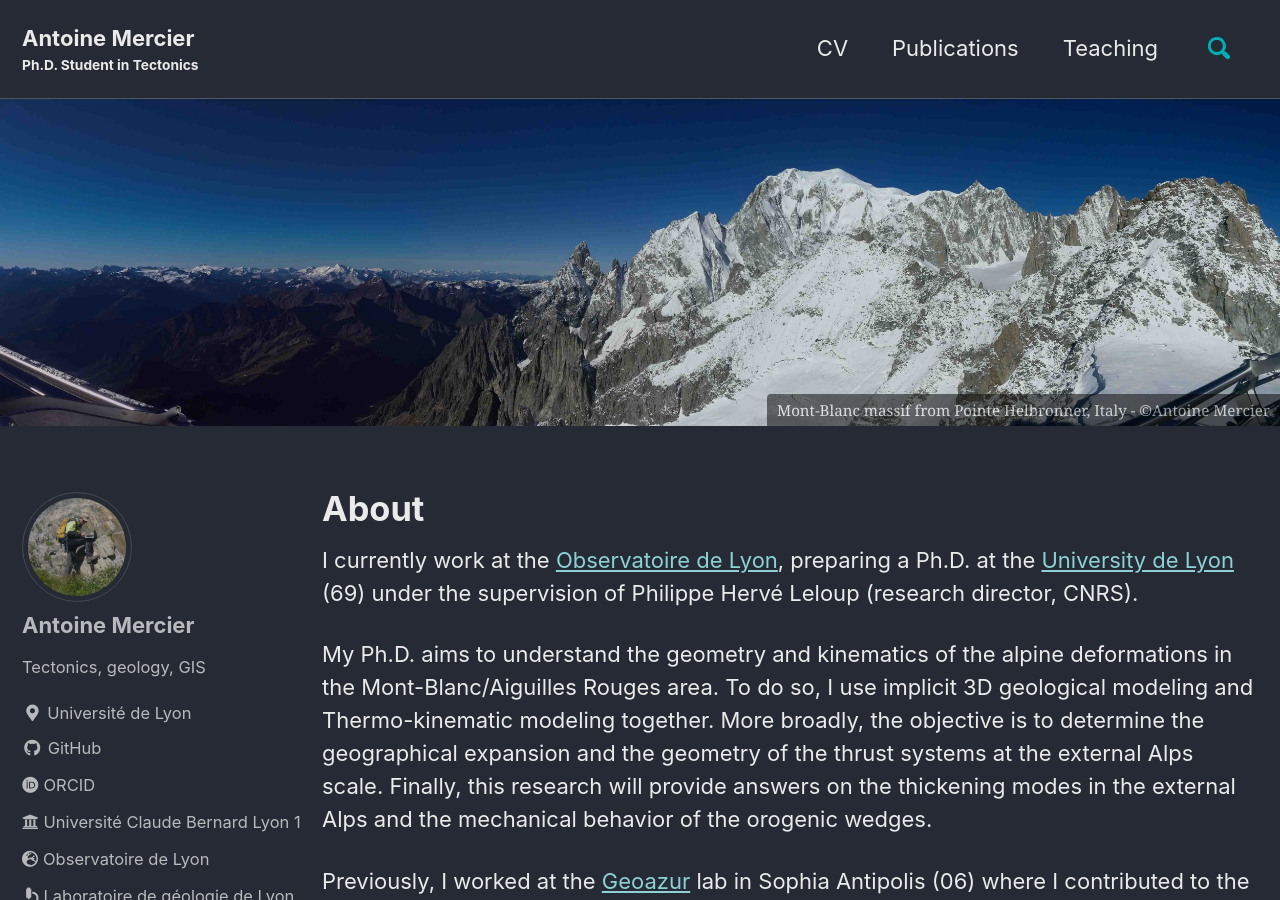
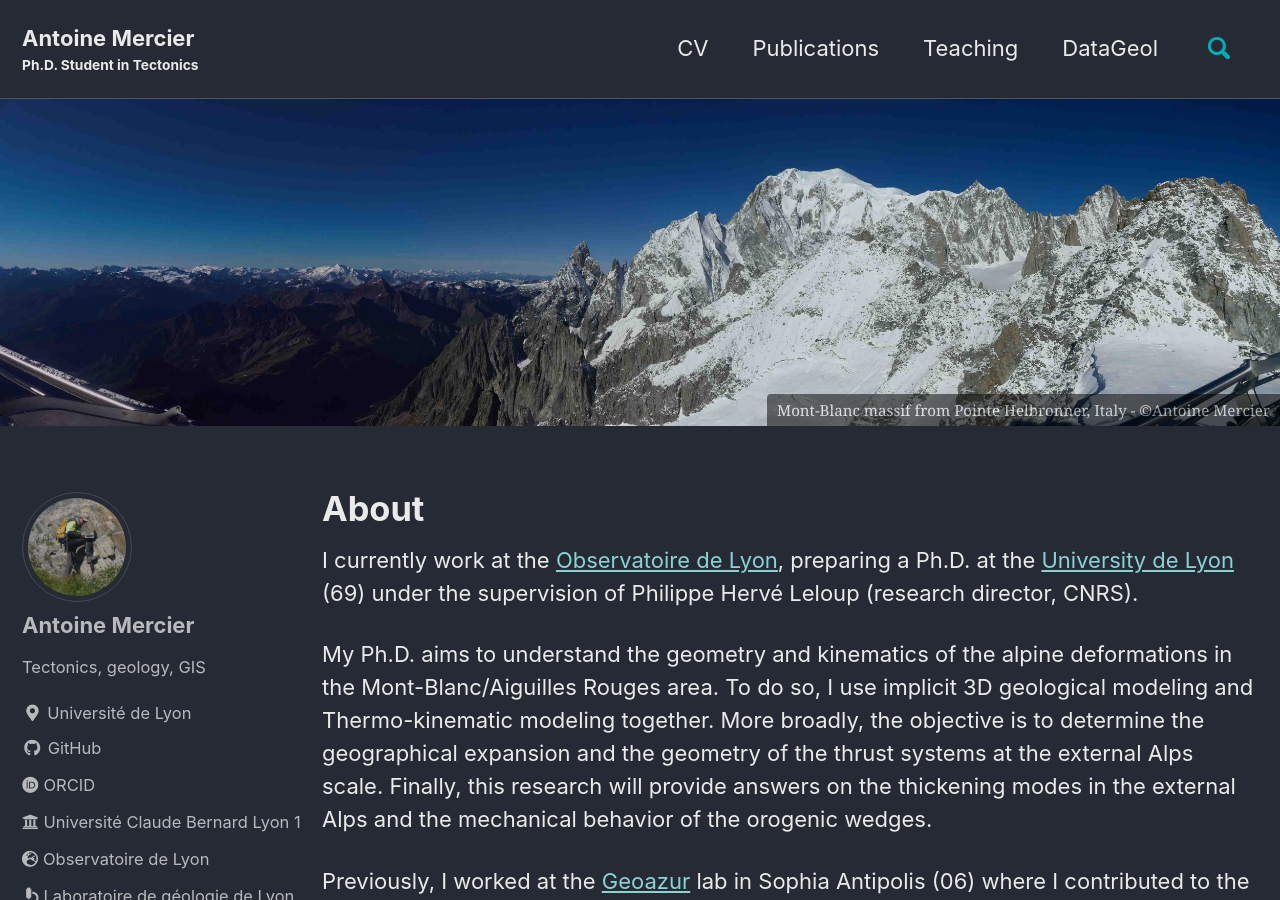
Before and after one commit to AntoineMercier/AntoineMercier.github.io, a Jekyll site: the page built from _pages/about.md, in a window 1280 px wide and 900 px high. Built offline with Jekyll 4.4.1, drawn with Linux system fonts in a browser that asks for light colours; cached includes are drawn as plain includes.

Commit message:
Update navigation.yml

```diff
--- a/_data/navigation.yml
+++ b/_data/navigation.yml
@@ -6,6 +6,8 @@ main:
     url: /publications/
   - title: "Teaching"
     url: /teaching/
+  - title: "DataGeol"
+    url: /datageol/
  # - title: "Blog [Fr]"
  #   url: /year-archive/
  # - title: "Field missions"
```
